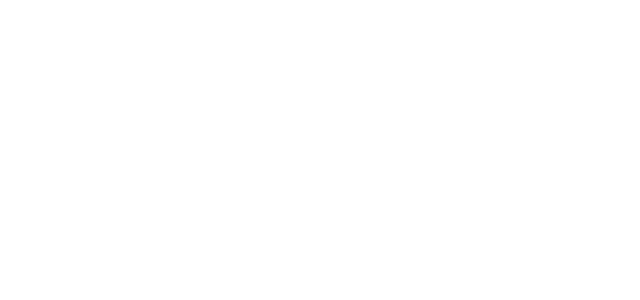
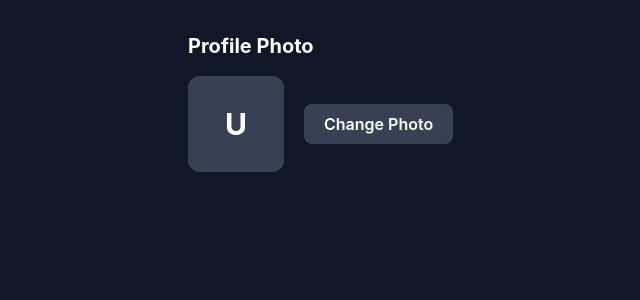
Before and after one commit to utkarsh191/gamified-learning, a React (Vite) app in the folder client/: page /edit-profile in a window 1280 px wide. Before the commit this address had no page. Shown: the top 300 px of the page, without its empty margins (4-644 px from the left). Built offline with nearby package versions, Linux system fonts and the light colour scheme; sample sign-in values are in the browser's storage.

Commit message:
Create profile photo section for edit profile

```diff
--- a/client/src/App.tsx
+++ b/client/src/App.tsx
@@ -4,17 +4,37 @@
 import Signup from "./pages/Signup";
 import Dashboard from "./pages/Dashboard";
 import Profile from "./pages/Profile";
+import EditProfile from "./pages/EditProfile";
 import ProtectedRoute from "./components/ProtectedRoute";
 
 function App() {
   return (
     <BrowserRouter>
       <Routes>
-        <Route path="/" element={<Navigate to="/login" />} />
 
-        <Route path="/login" element={<Login />} />
+        <Route
+          path="/"
+          element={<Navigate to="/login" />}
+        />
 
-        <Route path="/signup" element={<Signup />} />
+        <Route
+          path="/login"
+          element={<Login />}
+        />
+
+        <Route
+          path="/signup"
+          element={<Signup />}
+        />
+
+        <Route
+          path="/dashboard"
+          element={
+            <ProtectedRoute>
+              <Dashboard />
+            </ProtectedRoute>
+          }
+        />
 
         <Route
           path="/profile"
@@ -26,13 +46,14 @@
         />
 
         <Route
-          path="/dashboard"
+          path="/edit-profile"
           element={
             <ProtectedRoute>
-              <Dashboard />
+              <EditProfile />
             </ProtectedRoute>
           }
         />
+
       </Routes>
     </BrowserRouter>
   );
--- /dev/null
+++ b/client/src/pages/EditProfile.tsx
@@ -0,0 +1,31 @@
+function EditProfile() {
+  return (
+    <div className="min-h-screen bg-gray-900 px-4 py-8 text-white md:px-8">
+      <div className="mx-auto max-w-4xl">
+
+        {/* Profile Photo */}
+        <section className="mb-10">
+          <h2 className="text-xl font-bold">
+            Profile Photo
+          </h2>
+
+          <div className="mt-4 flex items-center gap-5">
+            <div className="flex h-24 w-24 items-center justify-center rounded-xl bg-gray-700 text-3xl font-bold">
+              U
+            </div>
+
+            <button
+              type="button"
+              className="rounded-lg bg-gray-700 px-5 py-2 font-semibold transition hover:bg-gray-600"
+            >
+              Change Photo
+            </button>
+          </div>
+        </section>
+
+      </div>
+    </div>
+  );
+}
+
+export default EditProfile;
```
